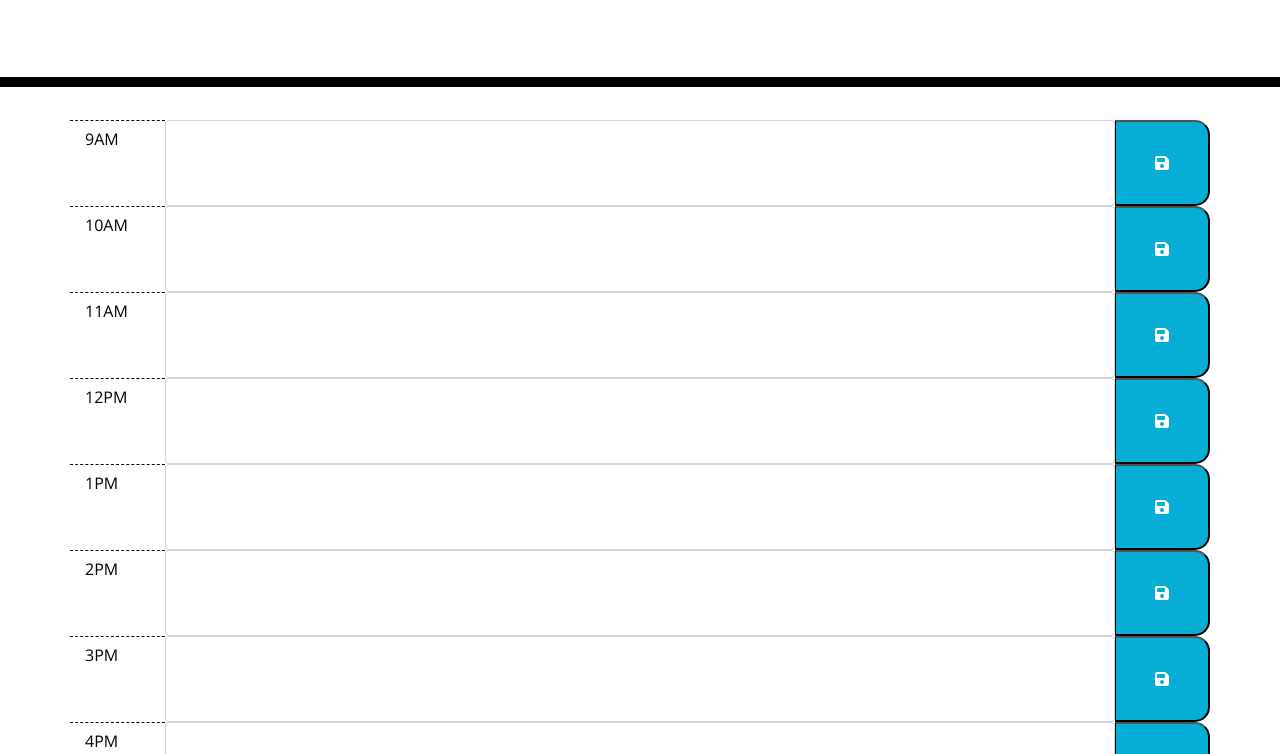
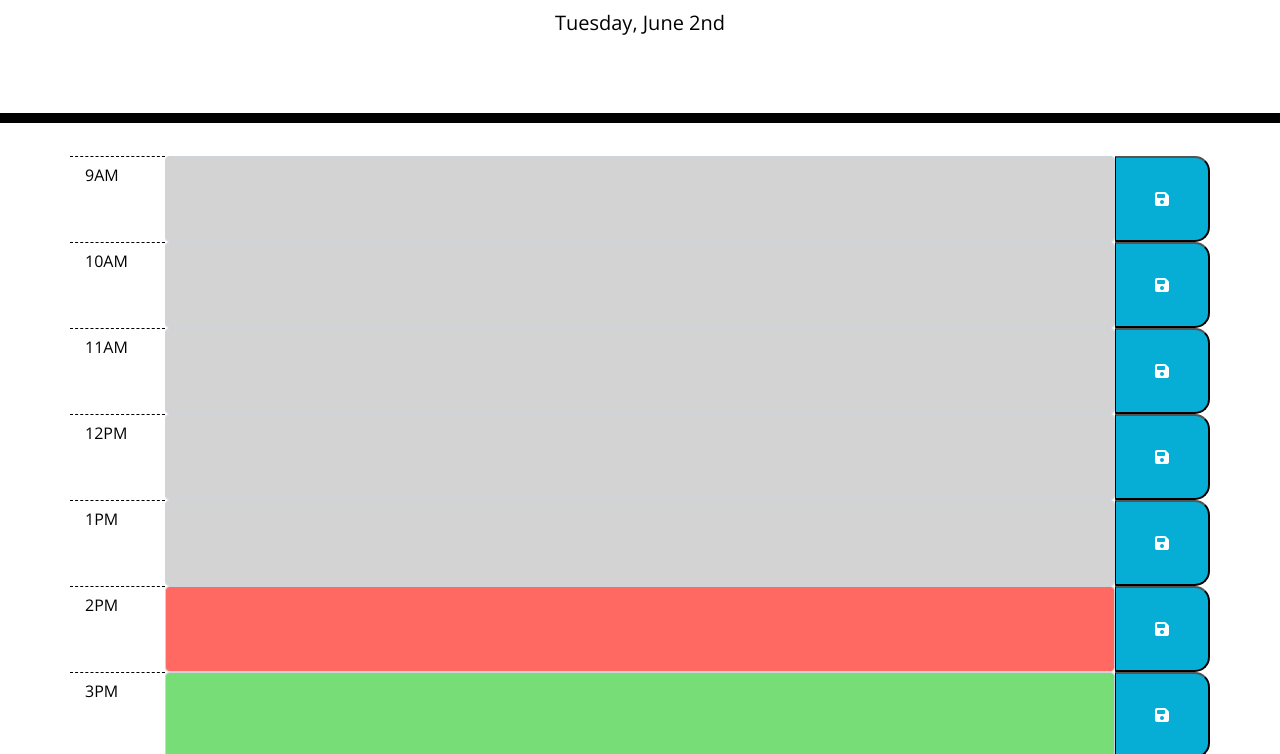
Before and after one commit to Lucas-Saaler/Lucas-Saaler-Work-Planner, a plain HTML site: page index.html in a window 1280 px wide. Shown: the part 181-935 px from the top of the page. Drawn offline with nearby package versions, Linux system fonts and the light colour scheme.

Commit message:
added background coloration functionality and date display functionality to script.js using jQuery

```diff
--- a/assets/script.js
+++ b/assets/script.js
@@ -0,0 +1,19 @@
+var hours = [9,10,11,12,13,14,15,16,17]
+var currentDay = $('#currentDay')
+var textAreaEl = $('textarea')
+var currentHour = moment().hour()
+
+function initialize(){
+    currentDay.text(moment().format('dddd, MMMM do'))
+    for (let index = 0; index < hours.length; index++) {
+        if (currentHour > hours[index]){
+            $('#' + hours[index]).addClass('past')
+        }else if (currentHour == hours[index]){
+            $('#' + hours[index]).addClass('present')
+        }else{
+            $('#' + hours[index]).addClass('future')
+        }
+    }
+}
+
+initialize()
--- a/index.html
+++ b/index.html
@@ -26,31 +26,31 @@
     <div class="container">
       <div class="row">
         <div class="col-sm-1 hour">9AM</div>
-        <div class="col-sm-10 p-0"><textarea name="" id="" cols="5" rows="3" class="form-control"></textarea></div>
+        <div class="col-sm-10 p-0"><textarea name="" id="9" cols="5" rows="3" class="form-control"></textarea></div>
         <div class="col-sm-1 p-0"><button class="saveBtn w-100 h-100"><i class="fa-solid fa-floppy-disk"></i></button></div>
         <div class="col-sm-1 hour">10AM</div>
-        <div class="col-sm-10 p-0"><textarea name="" id="" cols="5" rows="3" class="form-control"></textarea></div>
+        <div class="col-sm-10 p-0"><textarea name="" id="10" cols="5" rows="3" class="form-control"></textarea></div>
         <div class="col-sm-1 p-0"><button class="saveBtn w-100 h-100"><i class="fa-solid fa-floppy-disk"></i></button></div>
         <div class="col-sm-1 hour">11AM</div>
-        <div class="col-sm-10 p-0"><textarea name="" id="" cols="5" rows="3" class="form-control"></textarea></div>
+        <div class="col-sm-10 p-0"><textarea name="" id="11" cols="5" rows="3" class="form-control"></textarea></div>
         <div class="col-sm-1 p-0"><button class="saveBtn w-100 h-100"><i class="fa-solid fa-floppy-disk"></i></button></div>
         <div class="col-sm-1 hour">12PM</div>
-        <div class="col-sm-10 p-0"><textarea name="" id="" cols="5" rows="3" class="form-control"></textarea></div>
+        <div class="col-sm-10 p-0"><textarea name="" id="12" cols="5" rows="3" class="form-control"></textarea></div>
         <div class="col-sm-1 p-0"><button class="saveBtn w-100 h-100"><i class="fa-solid fa-floppy-disk"></i></button></div>
         <div class="col-sm-1 hour">1PM</div>
-        <div class="col-sm-10 p-0"><textarea name="" id="" cols="5" rows="3" class="form-control"></textarea></div>
+        <div class="col-sm-10 p-0"><textarea name="" id="13" cols="5" rows="3" class="form-control"></textarea></div>
         <div class="col-sm-1 p-0"><button class="saveBtn w-100 h-100"><i class="fa-solid fa-floppy-disk"></i></button></div>
         <div class="col-sm-1 hour">2PM</div>
-        <div class="col-sm-10 p-0"><textarea name="" id="" cols="5" rows="3" class="form-control"></textarea></div>
+        <div class="col-sm-10 p-0"><textarea name="" id="14" cols="5" rows="3" class="form-control"></textarea></div>
         <div class="col-sm-1 p-0"><button class="saveBtn w-100 h-100"><i class="fa-solid fa-floppy-disk"></i></button></div>
         <div class="col-sm-1 hour">3PM</div>
-        <div class="col-sm-10 p-0"><textarea name="" id="" cols="5" rows="3" class="form-control"></textarea></div>
+        <div class="col-sm-10 p-0"><textarea name="" id="15" cols="5" rows="3" class="form-control"></textarea></div>
         <div class="col-sm-1 p-0"><button class="saveBtn w-100 h-100"><i class="fa-solid fa-floppy-disk"></i></button></div>
         <div class="col-sm-1 hour">4PM</div>
-        <div class="col-sm-10 p-0"><textarea name="" id="" cols="5" rows="3" class="form-control"></textarea></div>
+        <div class="col-sm-10 p-0"><textarea name="" id="16" cols="5" rows="3" class="form-control"></textarea></div>
         <div class="col-sm-1 p-0"><button class="saveBtn w-100 h-100"><i class="fa-solid fa-floppy-disk"></i></button></div>
         <div class="col-sm-1 hour">5PM</div>
-        <div class="col-sm-10 p-0"><textarea name="" id="" cols="5" rows="3" class="form-control"></textarea></div>
+        <div class="col-sm-10 p-0"><textarea name="" id="17" cols="5" rows="3" class="form-control"></textarea></div>
         <div class="col-sm-1 p-0"><button class="saveBtn w-100 h-100"><i class="fa-solid fa-floppy-disk"></i></button></div>
       </div>
     </div>
```
